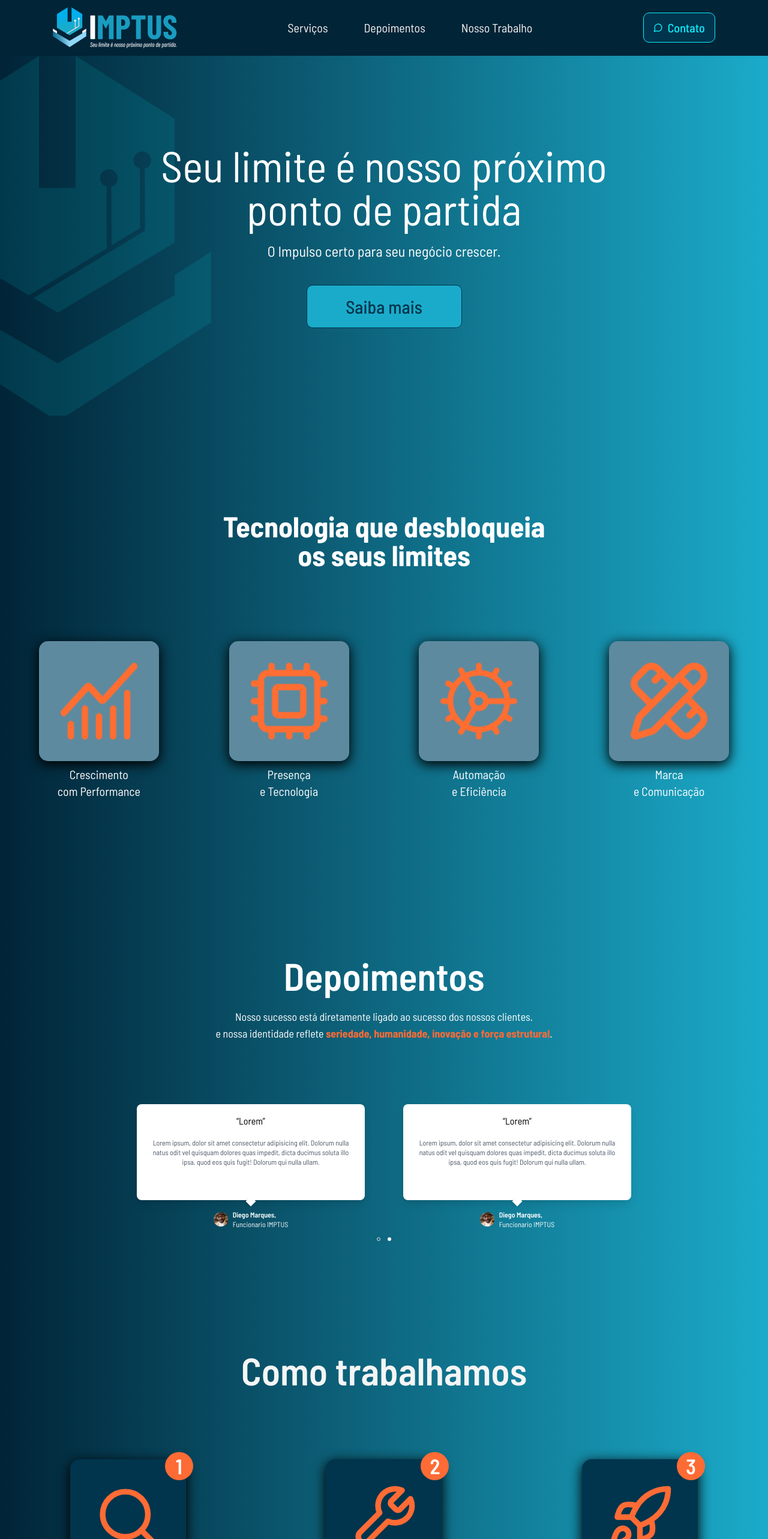
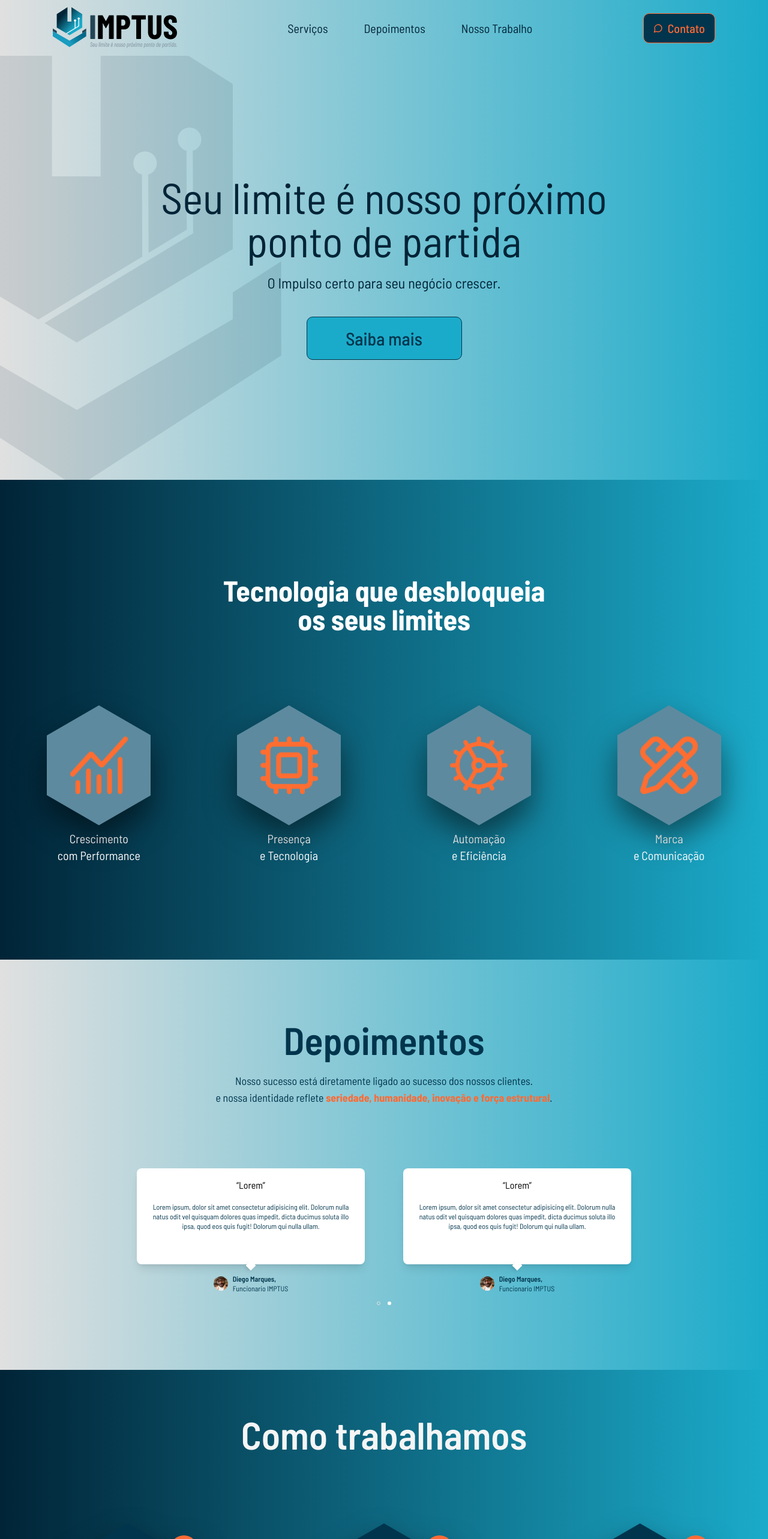
Before and after one commit to igorfrag/imptus, a Next.js app: page / in a window 1280 px wide. Shown: the top 2566 px of the page at 60% size. Built offline with nearby package versions, Linux system fonts and the light colour scheme.

Commit message:
style: design overhaul

```diff
--- a/src/components/Depoimentos/Depoimentos.tsx
+++ b/src/components/Depoimentos/Depoimentos.tsx
@@ -54,14 +54,14 @@ const DepoimentoCard = ({ nome, cargo, titulo, texto, imagem }: Depoimento) => (
     >
       <h3 className="text-md --font-barlow-semi-condensed text-black text-center">{titulo}</h3>
       <p
-        className="text-xs text-gray-600 flex-grow overflow-auto text-center --font-barlow"
+        className="text-xs text-primary-azulescuro flex-grow overflow-auto text-center --font-barlow"
         style={{ maxHeight: 90 }}
       >
         {texto}
       </p>
       <div className="absolute bottom-[-8px] left-1/2 h-3 w-3 -translate-x-1/2 rotate-45 bg-white shadow-md" />
     </section>
-    <footer className="mt-1 flex items-center gap-2 text-xs text-white">
+    <footer className="mt-1 flex items-center gap-2 text-xs text-primary-azulescuro">
       <div className="relative h-6 w-6">
         <Image
           src={imagem}
@@ -149,8 +149,8 @@ const Depoimentos = () => {
   return (
     <section
       id="depoimentos"
-      className="relative mb-padding w-full overflow-hidden py-24 text-white"
-      style={{ backgroundImage: 'var(--background-gradient-azul)' }}
+      className="relative mb-padding w-full overflow-hidden py-24 text-primary-azulescuro"
+      style={{ backgroundImage: 'var(--background-gradient-azulclaro)' }}
       aria-live="polite"
     >
       <header className="px-4 pb-12 text-center">
--- a/src/components/Hero/Hero.tsx
+++ b/src/components/Hero/Hero.tsx
@@ -1,7 +1,7 @@
 import Button from '../Button';
 const Hero = () => {
   return (
-    <div className="flex flex-col items-center justify-center h-screen max-sm:p-5  text-white  bg-hero-image max-w-screen max-h-150 max-md:max-h-110 max-sm:max-h-96">
+    <div className="flex flex-col items-center justify-center h-screen pt-23  max-sm:p-5 z-50 text-primary-azulprofundo  bg-hero-image max-w-screen  max-md:max-h-110 max-sm:max-h-96">
       <div className="text-center max-w-3xl ">
         <h1 className="text-7xl max-sm:text-3xl  max-md:text-5xl">
           Seu limite é nosso próximo ponto de partida
@@ -12,7 +12,7 @@ const Hero = () => {
           O Impulso certo para seu negócio crescer.
         </p>
       </div>
-      <Button size="3xl" children="Saiba mais" />
+      <Button size="3xl" hover hoverText="neutral-branco" children="Saiba mais" />
     </div>
   );
 };
--- a/src/components/Hero2/Hero2.tsx
+++ b/src/components/Hero2/Hero2.tsx
@@ -2,15 +2,18 @@ import Button from '../Button';
 
 const Hero2 = () => {
   return (
-    <section className="flex items-center justify-center min-h-screen px-4 py-10 bg-gradient-azul text-white">
+    <section className="flex items-center justify-center min-h-screen px-4 py-10 bg-gradient-azulclaro text-primary-azulprofundo">
       <div className="w-full max-w-7xl text-center flex flex-col items-center">
         <h1 className="text-[82px] max-sm:text-3xl font-semibold leading-tight max-md:leading-snug">
-          Somos a força que impulsiona seu crescimento, com a segurança<br />
+          Somos a força que impulsiona seu crescimento, com a segurança
+          <br />
           que você precisa.
         </h1>
 
         <div className="mt-10 sm:mt-12 flex justify-center">
-          <Button size="3xl">Começar agora</Button>
+          <Button size="3xl" hover hoverText="neutral-branco">
+            Começar agora
+          </Button>
         </div>
       </div>
     </section>
--- a/src/components/HowWeWork/HowWeWorkCard.tsx
+++ b/src/components/HowWeWork/HowWeWorkCard.tsx
@@ -1,23 +1,33 @@
-import StepIndicator from "./StepIndicator";
+import StepIndicator from './StepIndicator';
 
 interface HowWeWorkCardProps {
   icon: React.ReactNode;
   title: string;
   description: string;
-    step: number
+  step: number;
 }
 
-const HowWeWorkCard = ({icon, title, description, step}: HowWeWorkCardProps) => {
+const HowWeWorkCard = ({ icon, title, description, step }: HowWeWorkCardProps) => {
   return (
     <div className="max-w-[346px] flex flex-col justify-between items-center gap-5 py-5">
-            <div className="relative bg-primary-azulescuro p-10 flex items-center justify-center rounded-2xl shadow">
+      <div className="drop-shadow-2xl/50">
         <StepIndicator step={step} />
+        <div
+          className="relative bg-primary-azulescuro p-10 flex items-center justify-center rounded-2xl "
+          style={{
+            aspectRatio: 'cos(30deg)',
+            clipPath: 'polygon(-50% 50%,50% 100%,150% 50%,50% 0)',
+          }}
+        >
           {icon}
         </div>
+      </div>
       <h3 className="text-white text-[27px] max-sm:text-xl">{title}</h3>
-            <p className="text-neutral-cinzamedio text-[25px] text-center max-sm:text-[18px]">{description}</p>
+      <p className="text-neutral-cinzamedio text-[25px] text-center max-sm:text-[18px]">
+        {description}
+      </p>
     </div>
-    )
-}
+  );
+};
 
 export default HowWeWorkCard;
--- a/src/components/HowWeWork/StepIndicator.tsx
+++ b/src/components/HowWeWork/StepIndicator.tsx
@@ -1,13 +1,13 @@
 interface StepIndicatorProps {
-    step: number;
+  step: number;
 }
 
 const StepIndicator = ({ step }: StepIndicatorProps) => {
-    return (
-        <div className="bg-secondary-laranjaqueimado text-[35px] text-white w-[47.04px] h-[47.04px] font-semibold rounded-full absolute -top-3 -right-3 z-1 flex items-center justify-center">
-            {step}
-        </div>
-    )
-}
+  return (
+    <div className="bg-secondary-laranjaqueimado text-[35px] text-white w-[47.04px] h-[47.04px] font-semibold rounded-full absolute top-5 -right-5 z-1 flex items-center justify-center">
+      {step}
+    </div>
+  );
+};
 
 export default StepIndicator;
--- a/src/components/Services/ServiceItem.tsx
+++ b/src/components/Services/ServiceItem.tsx
@@ -8,28 +8,30 @@ interface ServiceItemProps {
 }
 
 const ServiceItem: FC<ServiceItemProps> = memo(({ imageSrc, title, description }) => (
-  <div className="flex flex-col items-center text-center text-white max-w-[180px]">
+  <div className="flex flex-col items-center text-center text-white max-w-[180px] ">
+    <div className="drop-shadow-2xl/50">
       <div
-      className="flex items-center justify-center mb-2 shadow"
+        className="flex items-center justify-center mb-2 "
         style={{
-        width: 200,
           height: 200,
-        borderRadius: 15,
           backgroundColor: 'var(--color-primary-azulclaro)',
+          aspectRatio: 'cos(30deg)',
+          clipPath: 'polygon(-50% 50%,50% 100%,150% 50%,50% 0)',
         }}
       >
         <img
           src={typeof imageSrc === 'string' ? imageSrc : imageSrc.src}
           alt={title}
           style={{
-          width: 128,
-          height: 128,
+            width: 96,
+            height: 96,
             filter:
               'brightness(0) saturate(100%) invert(49%) sepia(87%) saturate(1633%) hue-rotate(338deg) brightness(102%) contrast(105%)',
           }}
           loading="lazy"
           decoding="async"
         />
+      </div>
     </div>
     <div className="flex flex-col items-center font-barlow">
       <h3
--- a/src/shared/Footer/Footer.tsx
+++ b/src/shared/Footer/Footer.tsx
@@ -2,7 +2,7 @@ import footerItems from './footerItems';
 
 const Footer = () => {
   return (
-    <footer className="flex bg-primary-azulprofundo text-neutral-cinzaclaro  w-full sm:h-[66px] max-sm:pb-10 text-center justify-evenly align-center flex-row gap-4  max-sm:flex-col">
+    <footer className="flex bg-gradient-azulclaro text-primary-azulprofundo  w-full sm:h-[66px] max-sm:pb-10 text-center justify-evenly align-center flex-row gap-4  max-sm:flex-col">
       <div className="self-center">
         <img src="/assets/imptus_logo.svg" alt="Imptus Logo" className="h-12 w-auto max-sm:m-2" />
       </div>
--- a/src/shared/Header/Header.tsx
+++ b/src/shared/Header/Header.tsx
@@ -10,7 +10,7 @@ const Header = () => {
   const [showMenu, setShowMenu] = useState(false);
 
   return (
-    <header className="bg-primary-azulprofundo flex w-full justify-around items-center gap-10 py-3 px-4 relative max-md:justify-between">
+    <header className="bg-gradient-azulclaro flex w-full justify-around items-center gap-10 py-3 px-4 fixed max-md:justify-between z-50">
       <Link href="/" aria-label="Logo da Imptus" className="block w-[207px] max-[500px]:w-[72px]">
         <Image
           src="/assets/imptus_logo.svg"
@@ -21,10 +21,10 @@ const Header = () => {
         />
       </Link>
       <nav
-        className={`${showMenu ? 'top-23 max-md:w-full flex-col absolute left-0 bg-primary-azulprofundo z-1 max-[500px]:top-12' : 'max-md:hidden'}`}
+        className={`${showMenu ? 'top-23 max-md:w-full flex-col absolute left-0 bg-gradient-azulclaro z-100 max-[500px]:top-12' : 'max-md:hidden'}`}
       >
         <ul
-          className={`${showMenu ? 'flex flex-col items-center gap-5 font-normal text-neutral-cinzamedio  py-5 px-10' : 'flex gap-15 font-normal text-xl text-neutral-cinzaclaro'}`}
+          className={`${showMenu ? 'flex flex-col items-center gap-5 font-normal text-primary-azulprofundo  py-5 px-10' : 'flex gap-15 font-normal text-xl text-primary-azulprofundo'}`}
         >
           {HeaderItems.map((item, index) => (
             <li key={index} className="hover:opacity-80">
@@ -57,11 +57,11 @@ const Header = () => {
           <Button
             size="xl"
             bgColor="primary-azulescuro"
-            textColor="secondary-azulneon"
-            borderColor="secondary-azulneon"
+            textColor="secondary-laranjaqueimado"
+            borderColor="secondary-laranjaqueimado"
             hover
-            hoverBorder="secondary-laranjaqueimado"
-            hoverText="secondary-laranjaqueimado"
+            hoverBorder="secondary-azulneon"
+            hoverText="secondary-azulneon"
           >
             <MessageCircle size={16} /> Contato
           </Button>
--- a/src/styles/globals.css
+++ b/src/styles/globals.css
@@ -24,6 +24,11 @@
     var(--color-primary-azulprofundo),
     var(--color-primary-azultecnologico)
   );
+  --background-gradient-azulclaro: linear-gradient(
+    to right,
+    var(--color-neutral-cinzamedio),
+    var(--color-primary-azultecnologico)
+  );
 }
 
 @layer utilities {
@@ -31,18 +36,18 @@
     background-image: var(--background-gradient-azul);
   }
 
+  .bg-gradient-azulclaro {
+    background-image: var(--background-gradient-azulclaro);
+  }
+
   .bg-hero-image {
-    background-image: url('/assets/imptus_logo_hero.svg'), var(--background-gradient-azul);
+    background-image: url('/assets/imptus_logo_hero.svg'), var(--background-gradient-azulclaro);
     background-repeat: no-repeat;
     background-size: contain, cover;
   }
 
   .bg-gradient-form {
-    background: linear-gradient(
-      270.01deg,
-      rgba(0, 53, 77, 1) 0%,
-      rgba(0, 53, 77, 0.7) 100%
-    );
+    background: linear-gradient(270.01deg, rgba(0, 53, 77, 1) 0%, rgba(0, 53, 77, 0.7) 100%);
   }
 
   .shadow {
```
Also changed, not shown: public/assets/imptus_logo.svg, public/assets/imptus_logo_hero.svg. Lines whose indentation alone changed are shown as unchanged.
